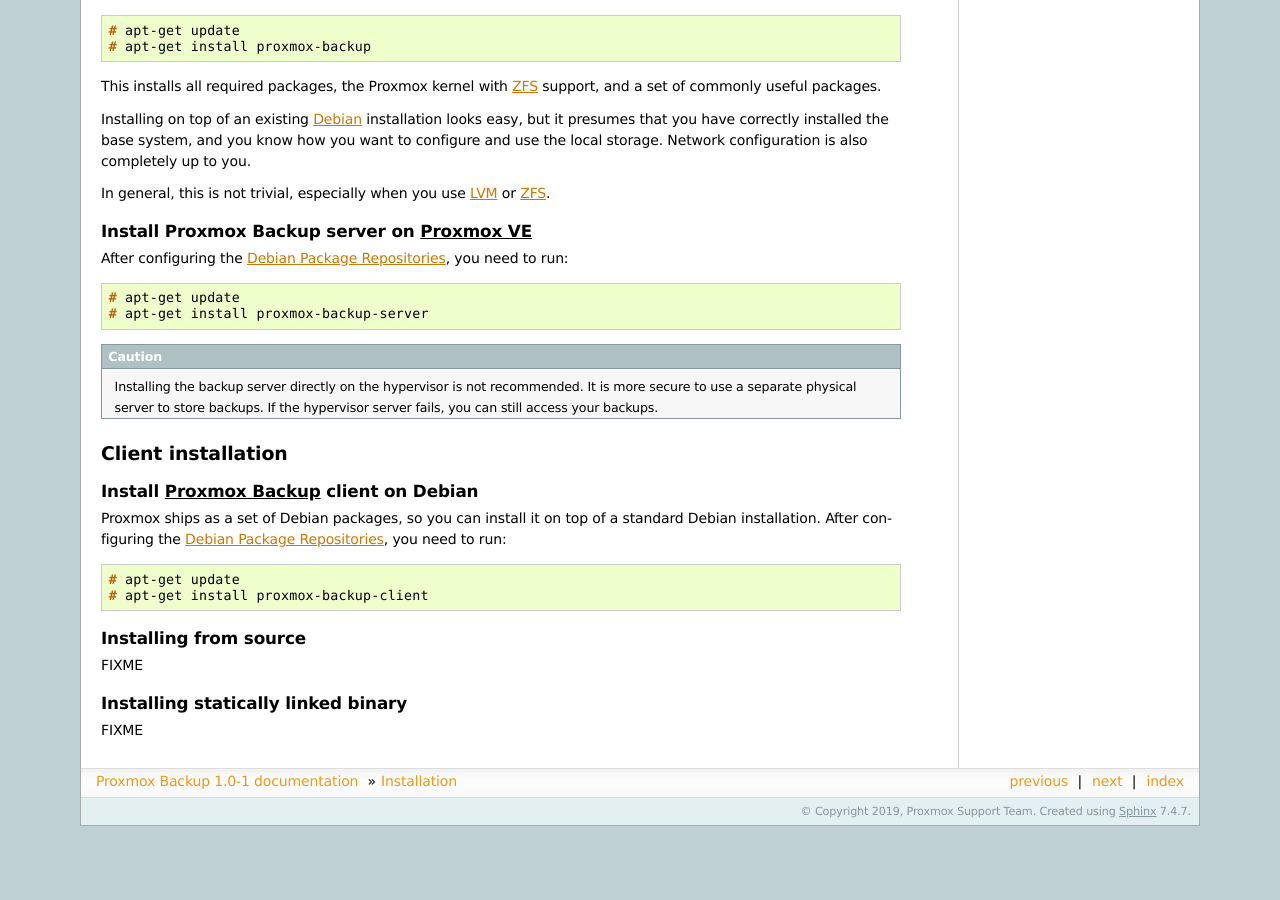
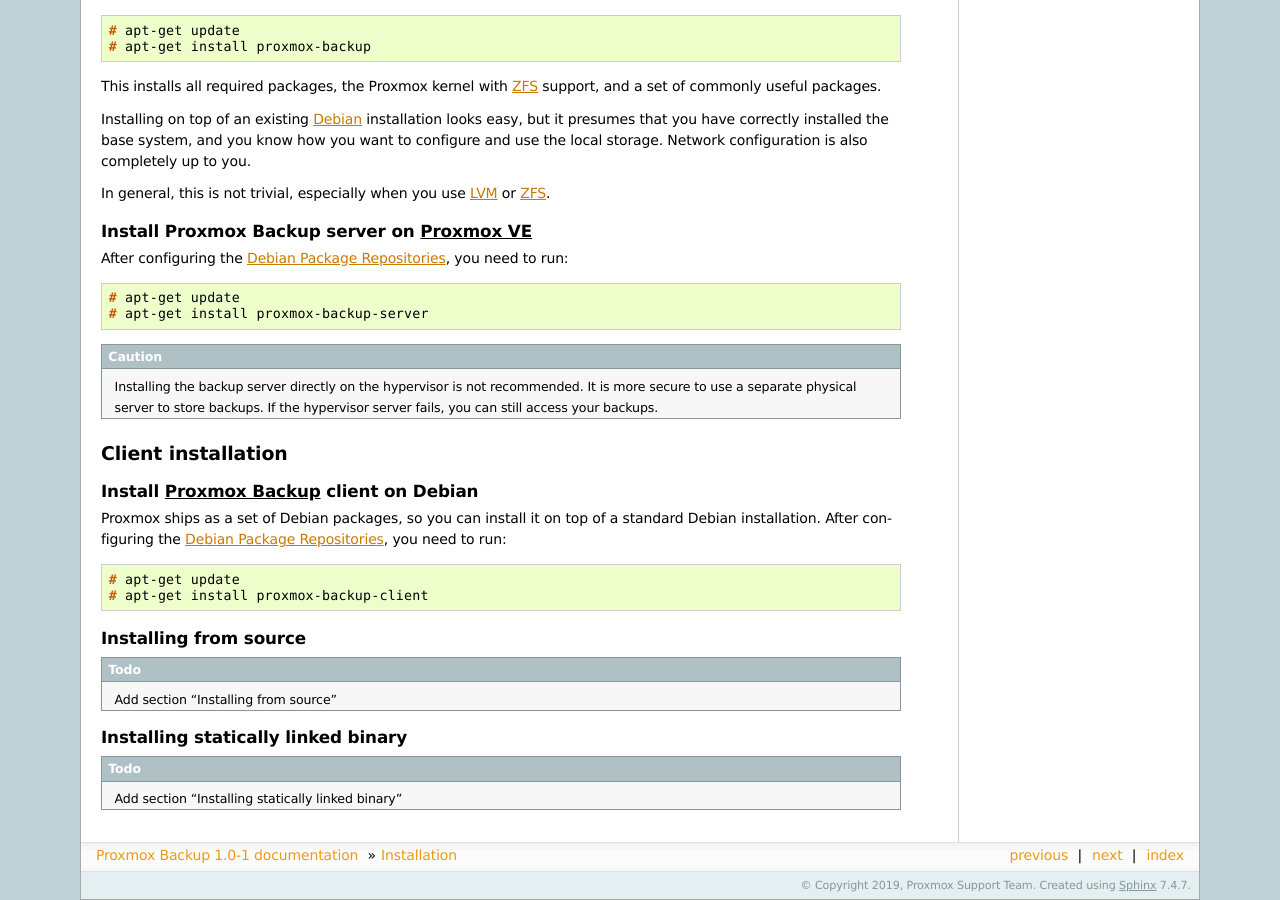
Before and after one commit to proxmox/proxmox-backup, a Sphinx documentation site: the page built from docs/installation.rst, in a window 1280 px wide and 900 px high, scrolled down 2332 px. Built offline with Sphinx 7.4.7, drawn with Linux system fonts in a browser that asks for light colours; before the commit the page ends 3158 px from its top, so only the background shows below that.

Commit message:
docs/installation.rst: replace FIXME with todo items

```diff
--- a/docs/installation.rst
+++ b/docs/installation.rst
@@ -124,9 +124,9 @@
 Installing from source
 ~~~~~~~~~~~~~~~~~~~~~~
 
-FIXME
+.. todo:: Add section "Installing from source"
 
 Installing statically linked binary
 ~~~~~~~~~~~~~~~~~~~~~~~~~~~~~~~~~~~
 
-FIXME
+.. todo:: Add section "Installing statically linked binary"
```
